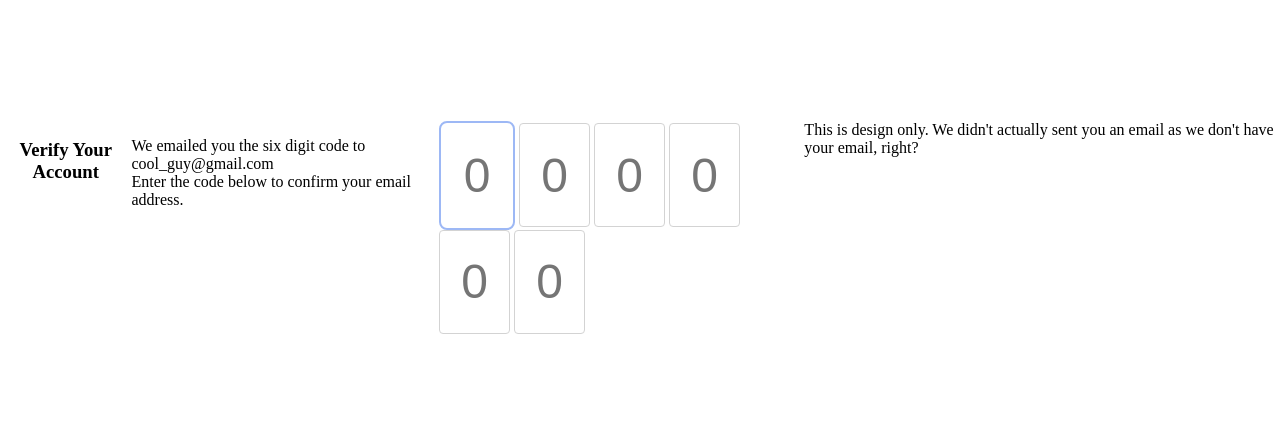
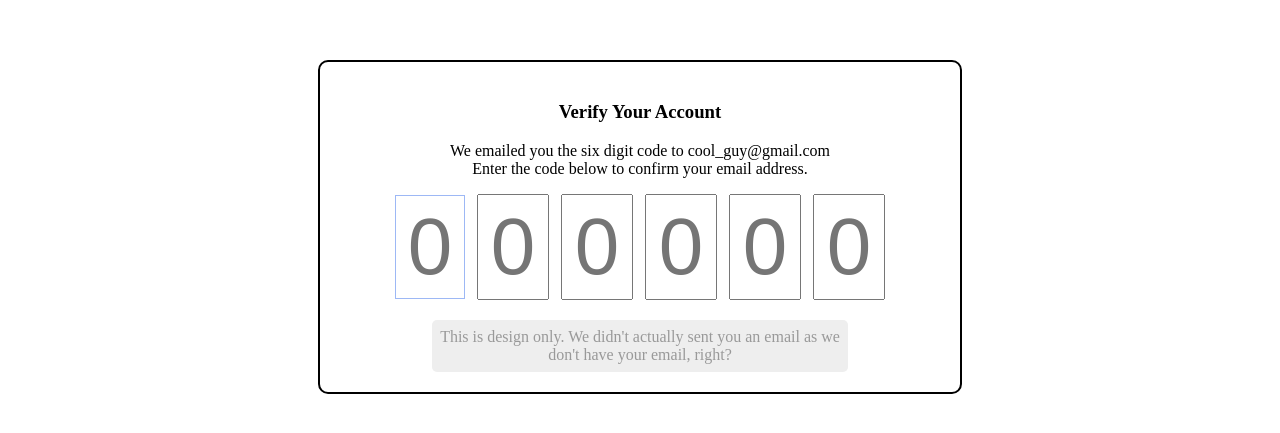
Before and after one commit to Naman1d/HTML-CSS-Project---HTML-Input-types-Input-attributes-Input-type-search-List---ipf8zl6o9xm7, a plain HTML site: page index.html in a window 1280 px wide. Shown: the part 173-606 px from the top of the page. Drawn offline with Linux system fonts and the light colour scheme; a script that the page names is missing.

Commit message:
Update styles.css

```diff
--- a/styles.css
+++ b/styles.css
@@ -1,72 +1,44 @@
 
-body,
-html {
+body, html {
     margin: 0;
     padding: 0;
 }
-
 .screen-wrapper {
     width: 100vw;
     height: 100vh;
+
     display: flex;
     justify-content: center;
     align-items: center;
 }
-
-.container {
-    width: 500px;
-    border: 3px solid black;
+.otp-container {
+    width: 600px;
     padding: 20px;
+    border: 2px solid black;
     border-radius: 10px;
-}
-
-h3 {
     text-align: center;
 }
-
-.info {
+.otp-input {
+    width: 64px;
+    height: 100px;
+    font-size: 80px;
     text-align: center;
-    font-size: 1rem;
+    margin: 0 4px;
 }
-
-.otp-container {
-    display: flex;
-    justify-content: space-evenly;
-    margin: 40px 0;
+.otp-input:focus {
+    outline: none;
+    border: 1px solid #9db8f5;
 }
-
-.otp-input {
-    width: 65px;
-    height: 100px;
-    font-size: 3rem;
-    text-align: center;
-    border: 1px solid lightgray;
-    /* margin: 0 px; */
-    border-radius: 4px;
-    outline: none;
-
+.otp-input:not(:placeholder-shown)
+{
+    box-shadow: 0 1px 1px 0 #9db8f5;
 }
-
-.otp-input:focus {
-    border: 2px solid #9db8f5;
-    border-radius: 8px;
-    width: 68px;
-    height: 103px;
+.foot-note {
+    background-color: #eeeeee;
+    color: #999;
+    width: 400px;
+    border-radius: 5px;
+    margin: auto;
+    margin-top: 20px;
+    padding: 8px;
 }
-
-
-.otp-input:not(:placeholder-shown) {
-    border: 1px solid #9db8f5;
-    box-shadow: 0 3px 5px rgb(215, 212, 212);
-}
-
-.footer {
-    text-align: center;
-    background-color: #eaeaea;
-    color: #8c8b8b;
-    width: 380px;
-    margin: auto;
-    border-radius: 6px;
-    padding: 15px;
-    font-size: 0.92rem;
-}
```
